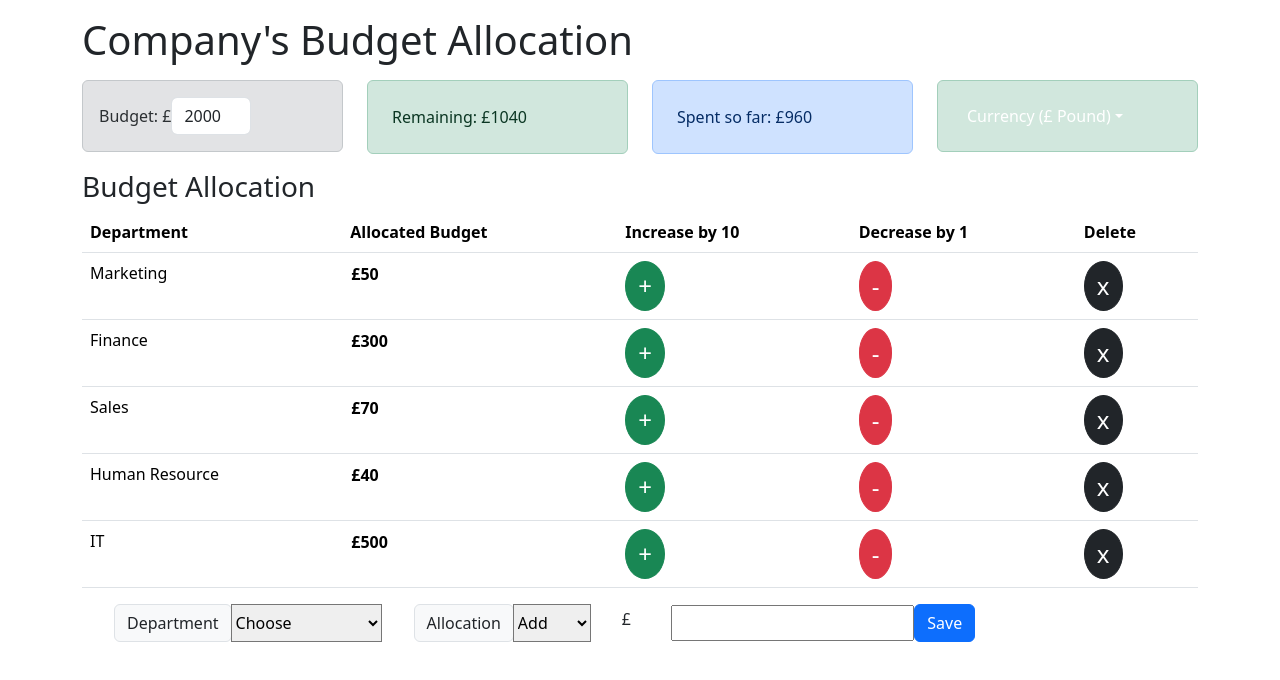
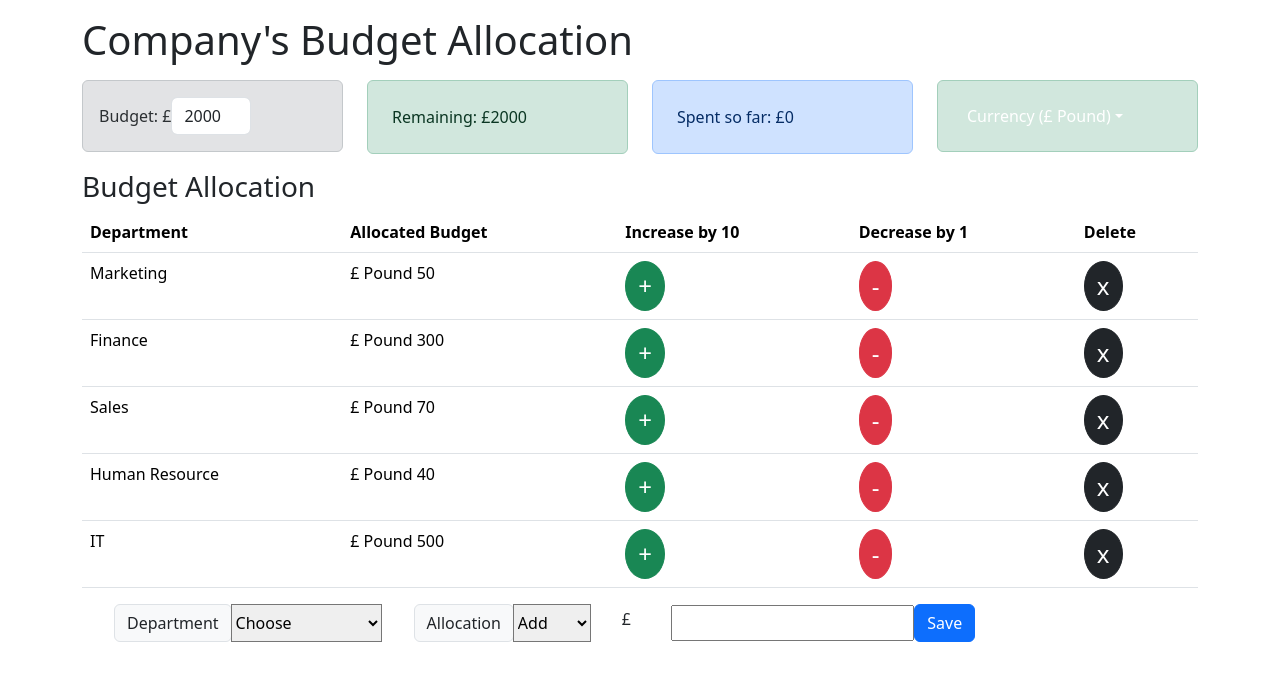
Before and after one commit to Alain2020/budget-tracker-, a React (Create React App) app in the folder budget-tracker/: page / in a window 1280 px wide. Shown: the top 680 px of the page. Built offline with nearby package versions, Linux system fonts and the light colour scheme.

Commit message:
Update Currency component to notify parent on currency change, Pass selected currency from App to BudgetAllocation, Fix 'Choose' and 'Allocation Add' options in the Change allocation section, Update BudgetAllocation component to match styling for Budget section

```diff
--- a/budget-tracker/src/App.js
+++ b/budget-tracker/src/App.js
@@ -1,17 +1,18 @@
-// App.js
 import React, { useState } from 'react';
 import 'bootstrap/dist/css/bootstrap.min.css';
 import { AppProvider } from './context/AppContext';
 import Budget from './components/Budget';
 import ExpenseTotal from './components/ExpenseTotal';
-import ExpenseList from './components/ExpenseList';
-import AddExpenseForm from './components/AddExpenseForm'; // Import the component
 import RemainingBudget from './components/Remaining';
 import BudgetAllocation from './components/BudgetAllocation';
 import Currency from './components/Currency';
 
 const App = () => {
   const [selectedCurrency, setSelectedCurrency] = useState('£ Pound');
+
+  const handleCurrencyChange = (currency) => {
+    setSelectedCurrency(currency);
+  };
 
   return (
     <AppProvider>
@@ -28,23 +29,10 @@ const App = () => {
             <ExpenseTotal />
           </div>
           <div className=' col-sm'>
-          <Currency />
+            <Currency onCurrencyChange={handleCurrencyChange} />
           </div>
         </div>
-        {/* Remove the Expenses section */}
-        {/* <h3 className='mt-3'>Expenses</h3>
-        <div className='row '>
-          <div className='col-sm'>
-            <ExpenseList />
-          </div>
-        </div>
-        <h3 className='mt-3'>Add Expense</h3>
-        <div className='row mt-3'>
-          <div className='col-sm'>
-            <AddExpenseForm />
-          </div>
-        </div> */}
-        <BudgetAllocation selectedCurrency={selectedCurrency} setSelectedCurrency={setSelectedCurrency} />
+        <BudgetAllocation selectedCurrency={selectedCurrency} />
       </div>
     </AppProvider>
   );
--- a/budget-tracker/src/components/BudgetAllocation.js
+++ b/budget-tracker/src/components/BudgetAllocation.js
@@ -9,12 +9,11 @@ const initialDepartments = [
   { name: 'IT', budget: 500 },
 ];
 
-const BudgetAllocation = ({ selectedCurrency, setSelectedCurrency }) => {
+const BudgetAllocation = ({ selectedCurrency }) => {
   const [action, setAction] = useState('Add');
   const [cost, setCost] = useState('');
 
   const submitEvent = () => {
-    // Implement your logic for handling the Save button click event
     console.log('Action:', action);
     console.log('Cost:', cost);
   };
@@ -74,9 +73,13 @@ const BudgetAllocation = ({ selectedCurrency, setSelectedCurrency }) => {
             id='inputGroupSelect01'
             onChange={(event) => setAction(event.target.value)}
           >
-            <option defaultValue>Choose</option>
+            <option defaultValue value='Choose'>
+              Choose
+            </option>
             {initialDepartments.map((department, index) => (
-              <option key={index}>{department.name}</option>
+              <option key={index} value={department.name}>
+                {department.name}
+              </option>
             ))}
           </select>
           <div className='input-group-prepend' style={{ marginLeft: '2rem' }}>
@@ -90,7 +93,7 @@ const BudgetAllocation = ({ selectedCurrency, setSelectedCurrency }) => {
             onChange={(event) => setAction(event.target.value)}
           >
             <option defaultValue value='Add'>
-              Add
+                 Add
             </option>
             <option value='Reduce'>Reduce</option>
           </select>
--- a/budget-tracker/src/components/Currency.js
+++ b/budget-tracker/src/components/Currency.js
@@ -1,13 +1,14 @@
 import React, { useState } from "react";
 
-const Currency = () => {
+const Currency = ({ onCurrencyChange }) => {
   const [isOpen, setIsOpen] = useState(false);
   const [selectedCurrency, setSelectedCurrency] = useState("£ Pound");
-  const currencies = ["$ Dollar","£ Pound", "€ Euro", "₹ Rupee"];
+  const currencies = ["$ Dollar", "£ Pound", "€ Euro", "₹ Rupee"];
 
   const handleCurrencyChange = (currency) => {
     setSelectedCurrency(currency);
     setIsOpen(false);
+    onCurrencyChange(currency);
   };
 
   return (
--- a/budget-tracker/src/components/CurrencyColumn.js
+++ b/budget-tracker/src/components/CurrencyColumn.js
@@ -1,11 +1,10 @@
-// CurrencyColumn.js
 import React from 'react';
 
 const CurrencyColumn = ({ amount, currency }) => {
   return (
-    <td style={{ backgroundColor: 'lemongreen', textAlign: 'center', fontWeight: 'bold' }}>
-      {currency.includes('Pound') ? `£${amount}` : 'Converted Value'}
-    </td>
+    <div>
+      {currency} {amount}
+    </div>
   );
 };
 
--- a/budget-tracker/src/context/AppContext.js
+++ b/budget-tracker/src/context/AppContext.js
@@ -1,7 +1,7 @@
-import React, { createContext, useReducer } from 'react';
+// AppContext.js
+import React, { createContext, useReducer, useState } from 'react';
 import { v4 as uuidv4 } from 'uuid';
 
-// 5. The reduceer - this is used to update the state, based on the action
 export const AppReducer = (state, action) => {
   switch (action.type) {
     case 'ADD_EXPENSE':
@@ -12,49 +12,46 @@ export const AppReducer = (state, action) => {
     case 'DELETE_EXPENSE':
       return {
         ...state,
-				expenses: state.expenses.filter(
-					(expense) => expense.id !== action.payload
-				),
+        expenses: state.expenses.filter((expense) => expense.id !== action.payload),
       };
     case 'SET_BUDGET':
       return {
         ...state,
         budget: action.payload,
       };
-
+    case 'SET_SELECTED_CURRENCY':
+      return {
+        ...state,
+        selectedCurrency: action.payload,
+      };
     default:
       return state;
   }
 };
 
-// 1. Sets the initial state when the app loads
 const initialState = {
   budget: 2000,
   expenses: [
-		{ id: uuidv4(), name: 'Shopping', cost: 50 },
-		{ id: uuidv4(), name: 'Holiday', cost: 300 },
-		{ id: uuidv4(), name: 'Transportation', cost: 70 },
-		{ id: uuidv4(), name: 'Fuel', cost: 40 },
-		{ id: uuidv4(), name: 'Child Care', cost: 500 },
+    // Your initial expenses here
   ],
+  selectedCurrency: 'USD', // Default currency
 };
 
-// 2. Creates the context this is the thing our components import and use to get the state
 export const AppContext = createContext();
 
-// 3. Provider component - wraps the components we want to give access to the state
-// Accepts the children, which are the nested(wrapped) components
 export const AppProvider = (props) => {
-	// 4. Sets up the app state. takes a reducer, and an initial state
   const [state, dispatch] = useReducer(AppReducer, initialState);
 
-	// 5. Returns our context. Pass in the values we want to expose
+  const [selectedCurrency, setSelectedCurrency] = useState(initialState.selectedCurrency);
+
   return (
     <AppContext.Provider
       value={{
         expenses: state.expenses,
         budget: state.budget,
+        selectedCurrency,
         dispatch,
+        setSelectedCurrency,
       }}
     >
       {props.children}
```
Lines whose indentation alone changed are shown as unchanged.
